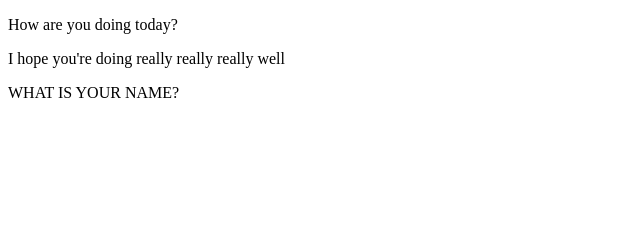
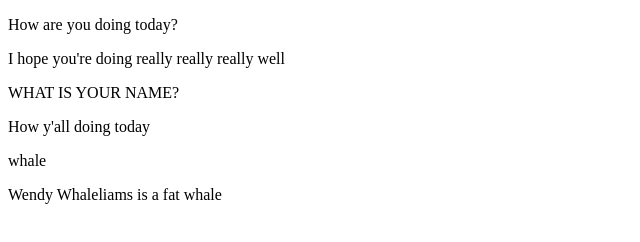
Before and after one commit to lsk42809/Coursera-test, a plain HTML site: page site/index.html in a window 1280 px wide. Shown: the whole page, without its empty margins (0-640 px from the left). Drawn offline with Linux system fonts and the light colour scheme.

Commit message:
Oopsie daisie added some changes without realizing

```diff
--- a/site/index.html
+++ b/site/index.html
@@ -7,5 +7,8 @@
 	<p>How are you doing today?</p>
 	<p>I hope you're doing really really really well</p>
 	<p>WHAT IS YOUR NAME?</p>
+	<p>How y'all doing today</p>
+	<p>whale</p>
+	<p>Wendy Whaleliams is a fat whale</p>
 </body>
 </html>
```
